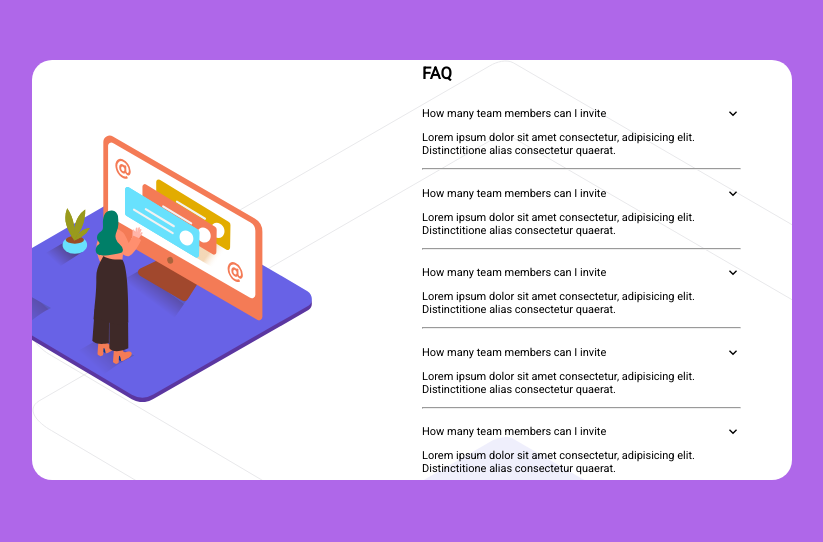
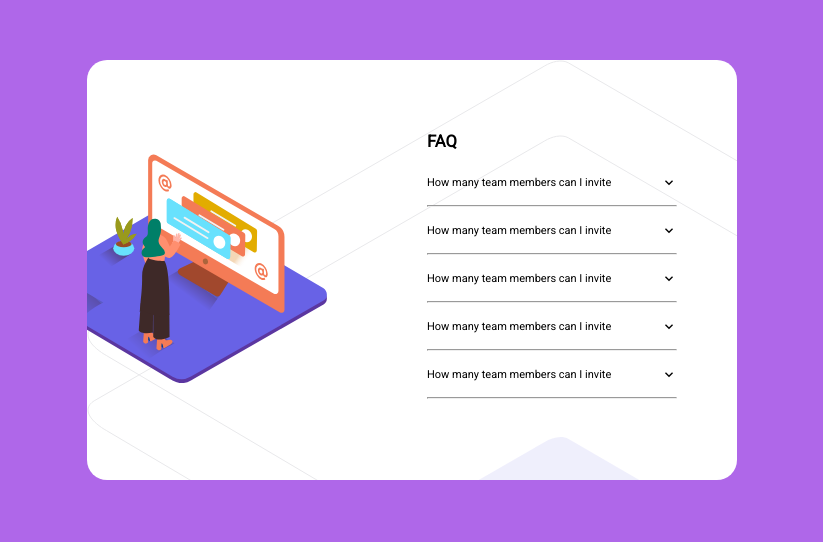
Before and after one commit to luis-moguea/faq-app, a plain HTML site: page index.html in a window 1280 px wide. Shown: the part 130-672 px from the top of the page, without its empty margins (228-1051 px from the left). Drawn offline with Linux system fonts and the light colour scheme.

Commit message:
style updates

```diff
--- a/index.html
+++ b/index.html
@@ -18,46 +18,44 @@
                 <div >
                     <h2>FAQ</h2>
                 </div>
+                <li class="faq--list">
+                    <div class="main-list" id="list-faq">
+                        <p>How many team members can I invite</p>
+                        <img src="images/down-row.svg" alt="row" width="16px">
+                    </div>
+                    <p class="concept__text">enctitione alias consectetur quaerat.</p>
+                    <hr>
+                </li>
                 <li class="faq-list">
                     <div class="main-list" id="list-faq">
                         <p>How many team members can I invite</p>
                         <img src="images/down-row.svg" alt="row" width="16px">
                     </div>
-                    <div class="concept">
-                        <p class="concept__text">Lorem ipsum dolor sit amet consectetur, adipisicing elit. Distinctitione alias consectetur quaerat.</p>
-                    </div>
+                    <p class="concept__text">Lorem ipsum dolor sit amet consectetur, adipisicing elit. Distinctitione alias consectetur quaerat.</p>
                     <hr>
+                </li>
+                <li class="faq-list">
                     <div class="main-list" id="list-faq">
                         <p>How many team members can I invite</p>
                         <img src="images/down-row.svg" alt="row" width="16px">
                     </div>
-                    <div class="concept">
-                        <p class="concept__text">Lorem ipsum dolor sit amet consectetur, adipisicing elit. Distinctitione alias consectetur quaerat.</p>
-                    </div>
+                    <p class="concept__text">Lorem ipsum dolor sit amet consectetur, adipisicing elit. Distinctitione alias consectetur quaerat.</p>
                     <hr>
+                </li>
+                <li class="faq-list">
                     <div class="main-list" id="list-faq">
                         <p>How many team members can I invite</p>
                         <img src="images/down-row.svg" alt="row" width="16px">
                     </div>
-                    <div>
-                        <p class="concept__text">Lorem ipsum dolor sit amet consectetur, adipisicing elit. Distinctitione alias consectetur quaerat.</p>
-                    </div>
+                    <p class="concept__text">Lorem ipsum dolor sit amet consectetur, adipisicing elit. Distinctitione alias consectetur quaerat.</p>
                     <hr>
+                </li>
+                <li class="faq-list">
                     <div class="main-list" id="list-faq">
                         <p>How many team members can I invite</p>
                         <img src="images/down-row.svg" alt="row" width="16px">
                     </div>
-                    <div class="concept">
-                        <p class="concept__text">Lorem ipsum dolor sit amet consectetur, adipisicing elit. Distinctitione alias consectetur quaerat.</p>
-                    </div>
-                    <hr>
-                    <div class="main-list" id="list-faq">
-                        <p>How many team members can I invite</p>
-                        <img src="images/down-row.svg" alt="row" width="16px">
-                    </div>
-                    <div class="concept">
-                        <p class="concept__text">Lorem ipsum dolor sit amet consectetur, adipisicing elit. Distinctitione alias consectetur quaerat.</p>
-                    </div>
+                    <p class="concept__text">Lorem ipsum dolor sit amet consectetur, adipisicing elit. Distinctitione alias consectetur quaerat.</p>
                     <hr>
                 </li>
             </ul>
--- a/style.css
+++ b/style.css
@@ -11,19 +11,18 @@ body {
 
 .main {
     display: flex;
-    justify-content: space-between;
     align-items: center;
     background-image: url(images/bg-pattern-desktop.svg);
     font-size: 11px;
     height: 420px;
-    width: 760px;
+    width: 650px;
     overflow: hidden;
     border-radius: 20px;
     background-color: #ffffff;
 }
 
 .image--main {
-    width: 350px;
+    width: 300px;
     margin-left: -20%;
 }
 
@@ -31,16 +30,22 @@ body {
     width: 100%;
     display: flex;
     justify-content: space-between;
-    margin-bottom: 0;
 }
 
 .list {
     height: 100%;
-    padding: 1em;
-    margin-right: 40px;
-    padding-left: 0;
-    margin-bottom: 20px;
+    width: 250px;
+    margin-top: 18%;
 }
+
+ul {
+    width: 100%;
+}
+
+.faq--list {
+    width: 100%;
+}
+
 
 li {
     list-style-type: none;
@@ -48,4 +53,5 @@ li {
 
 .concept__text {
     margin-top: 0;
+    display: none;
 }
```
